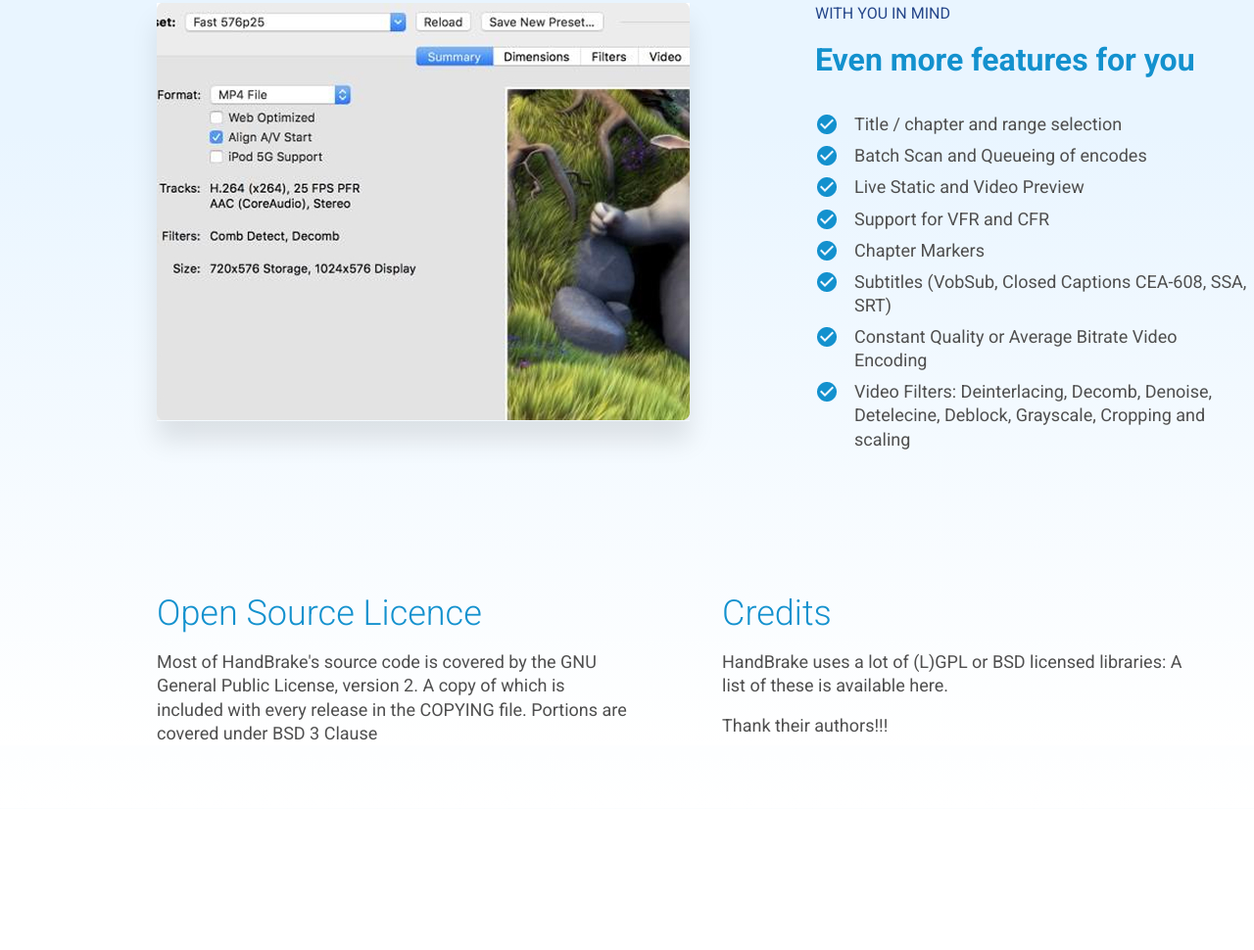
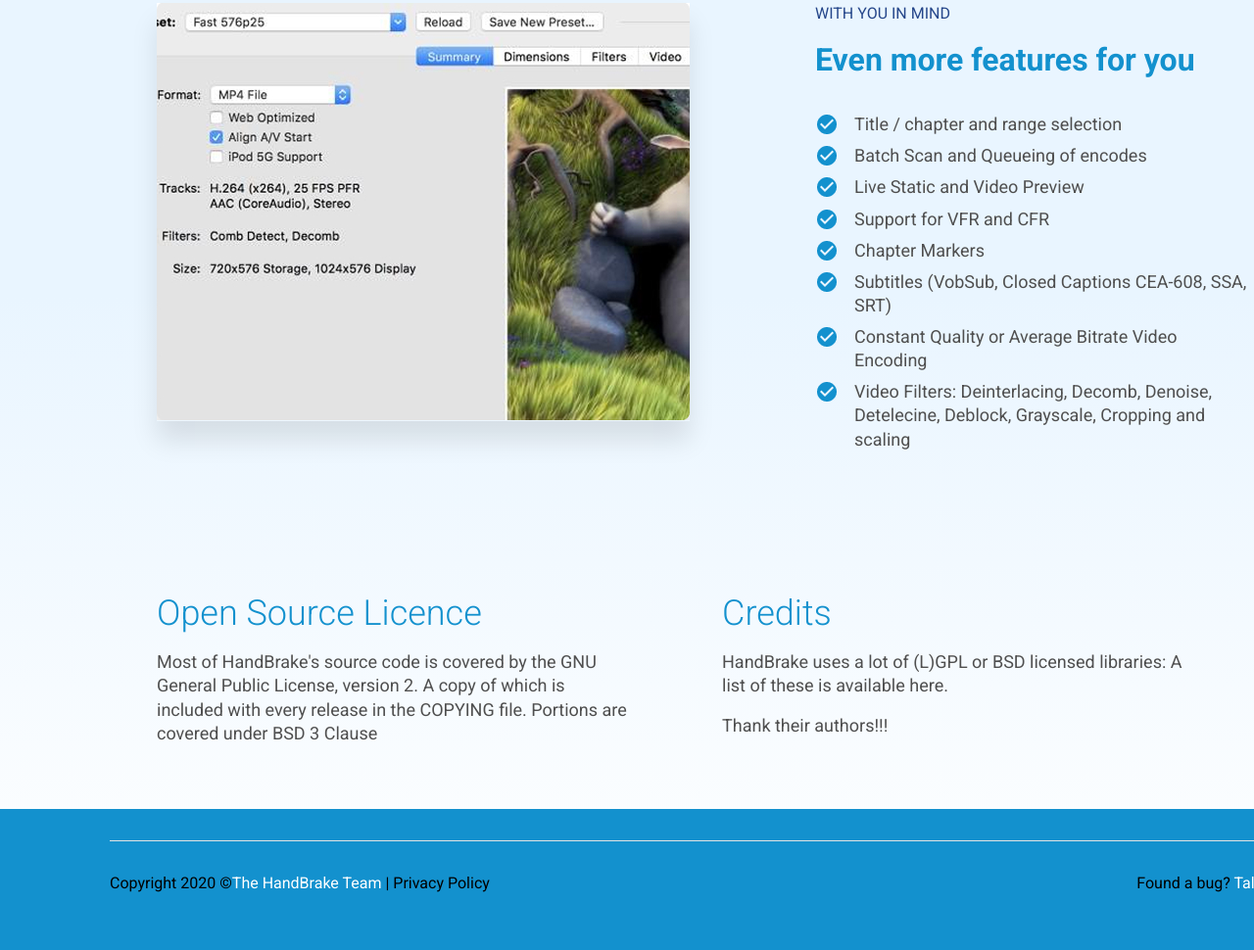
Before and after one commit to Andrew1224Reznik/Project-3-HandBrake, a plain HTML site: page index.html in a window 1280 px wide. Shown: the part 2364-3334 px from the top of the page at 98% size. Before the commit the page ends 3190 px from the top, so only its background shows below. Drawn offline with Linux system fonts and the light colour scheme.

Commit message:
html css

```diff
--- a/css/style.css
+++ b/css/style.css
@@ -459,3 +459,45 @@
   letter-spacing: 2%; /*интервал между буквами текста блока информационного источника*/
   color: #4f4f4f; /*цвет текста блока информационного источника*/
 }
+
+/* Footer */
+
+.footer {
+  background-color: #1391ce; /*цвет фона подвала*/
+  padding-top: 3.2rem; /*отступ сверху у подвала*/
+  padding-bottom: 5.8rem; /*отступ снизу у подвала*/
+}
+
+.container_footer {
+  width: 121.6rem; /*максимальная ширина контейнера*/
+  margin: 0 auto; /*центрирует контейнер*/
+}
+
+.footer_line {
+  width: 121.6rem; /*ширина линии в подвале*/
+  height: 0.1rem; /*высота линии в подвале*/
+  background: #e3e3e3; /*цвет линии в подвале*/
+}
+
+.footer_content {
+  margin-top: 3.2rem; /*отступ сверху у обертки подвала*/
+  display: flex; /*делает обертку подвала флексом*/
+  justify-content: space-between; /*распределяет элементы обертки подвала по краям*/
+  align-items: center; /*выравнивание элементов обертки подвала по центру*/
+}
+
+.footer_text {
+  font-weight: 400; /*жирность текста подвала*/
+  font-size: 1.6rem; /*размер текста подвала*/
+  line-height: 134%; /*высота строки текста подвала*/
+  letter-spacing: 1%; /*интервал между буквами текста подвала*/
+  color: #000000; /*цвет текста подвала*/
+}
+
+.footer_faq {
+  font-weight: 400; /*жирность текста подвала*/
+  font-size: 1.6rem; /*размер текста подвала*/
+  line-height: 134%; /*высота строки текста подвала*/
+  letter-spacing: 1%; /*интервал между буквами текста подвала*/
+  color: #ffffff; /*цвет текста подвала*/
+}
--- a/index.html
+++ b/index.html
@@ -282,5 +282,22 @@
         </div>
       </section>
     </main>
+
+    <footer class="footer">
+      <div class="container_footer">
+        <div class="footer_line"></div>
+        <div class="footer_content">
+          <p class="footer_text">
+            Copyright 2020 ©<a class="footer_faq" href="#"
+              >The HandBrake Team</a
+            >
+            | Privacy Policy
+          </p>
+          <p class="footer_text">
+            Found a bug?<a class="footer_faq" href="#"> Talk to us</a>
+          </p>
+        </div>
+      </div>
+    </footer>
   </body>
 </html>
```
